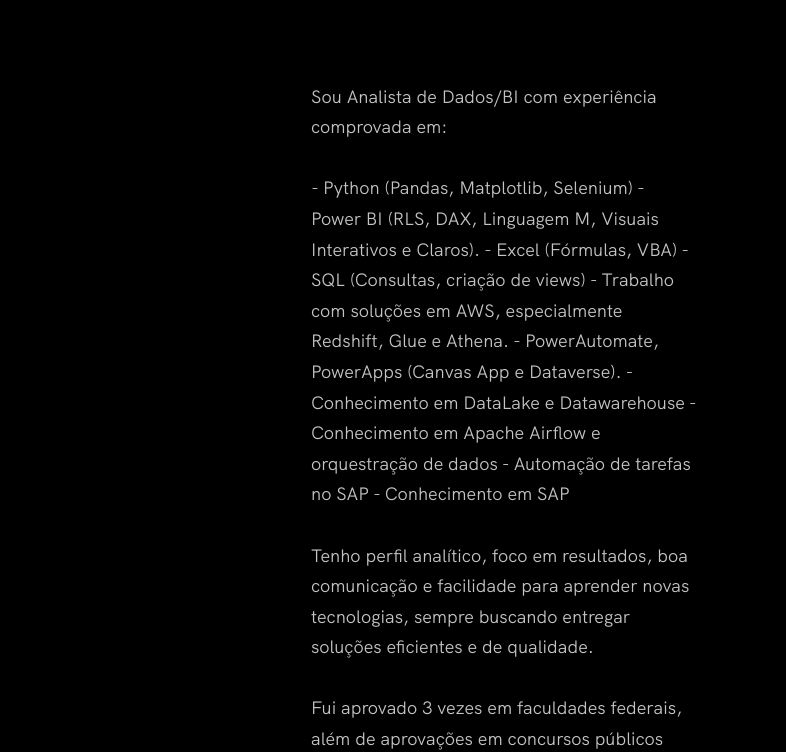
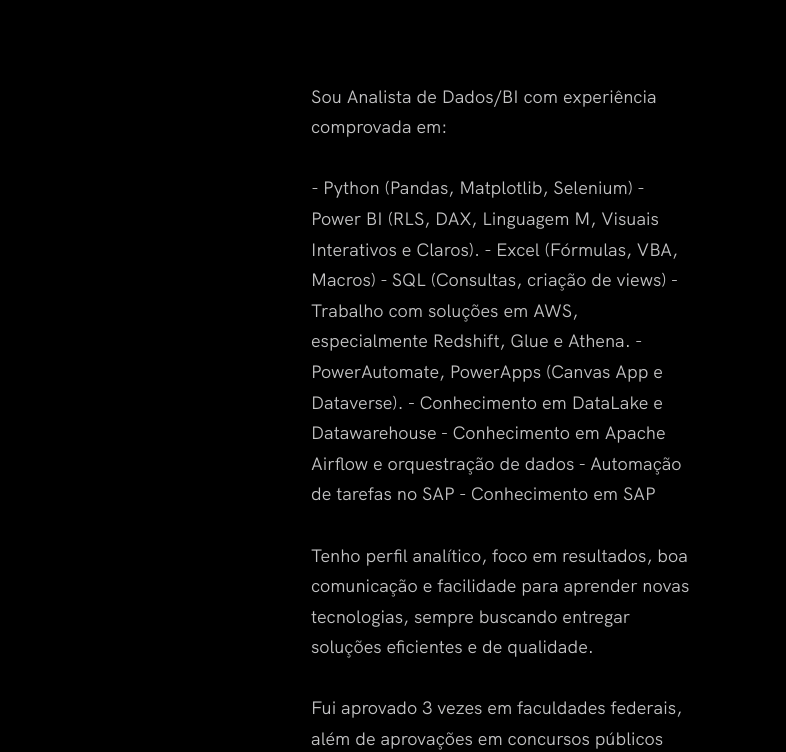
Before and after one commit to joaovnogueira/portfolio, a plain HTML site: page index.html in a window 1280 px wide. Shown: the part 5116-5868 px from the top of the page, 494-1280 px from the left. Drawn offline with Linux system fonts and the light colour scheme.

Commit message:
mudança na descrição

```diff
--- a/index.html
+++ b/index.html
@@ -214,7 +214,7 @@
               <br>
               - Python (Pandas, Matplotlib, Selenium)
               - Power BI (RLS, DAX, Linguagem M, Visuais Interativos e Claros).
-              - Excel (Fórmulas, VBA)
+              - Excel (Fórmulas, VBA, Macros)
               - SQL (Consultas, criação de views)
               - Trabalho com soluções em AWS, especialmente Redshift, Glue e Athena.
               - PowerAutomate, PowerApps (Canvas App e Dataverse).
```
